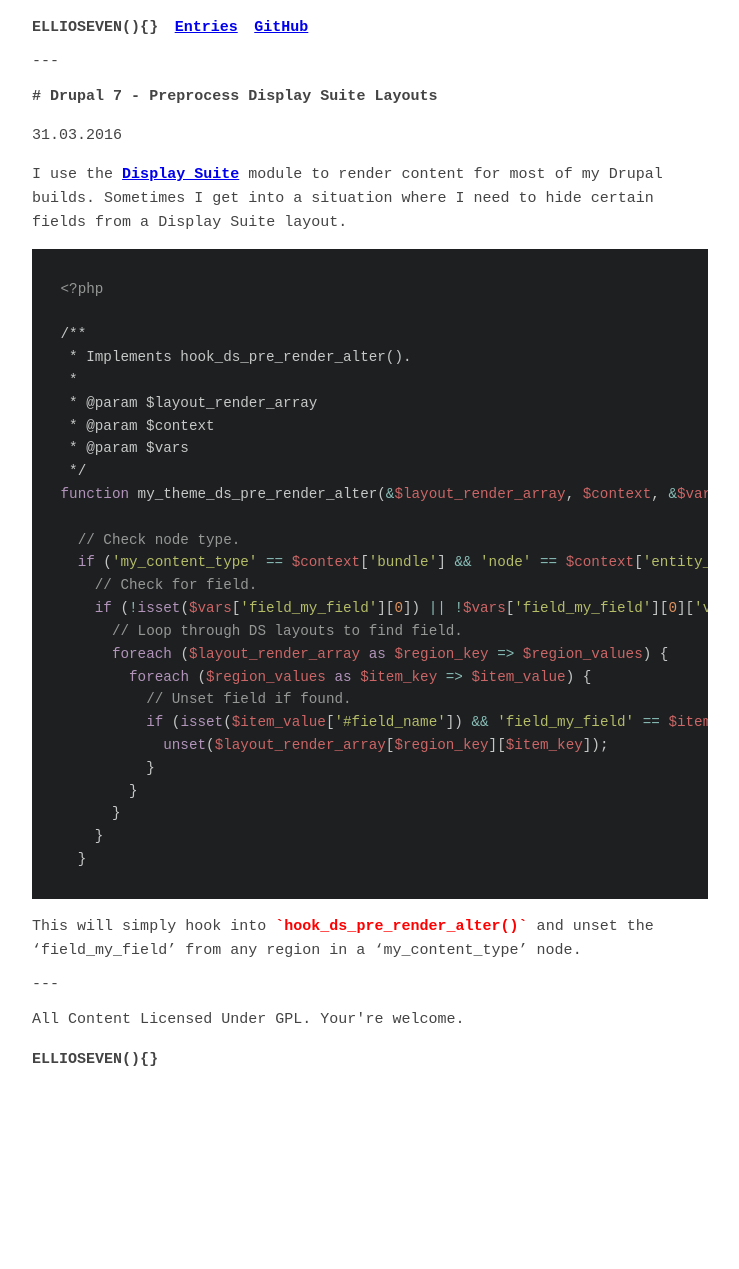
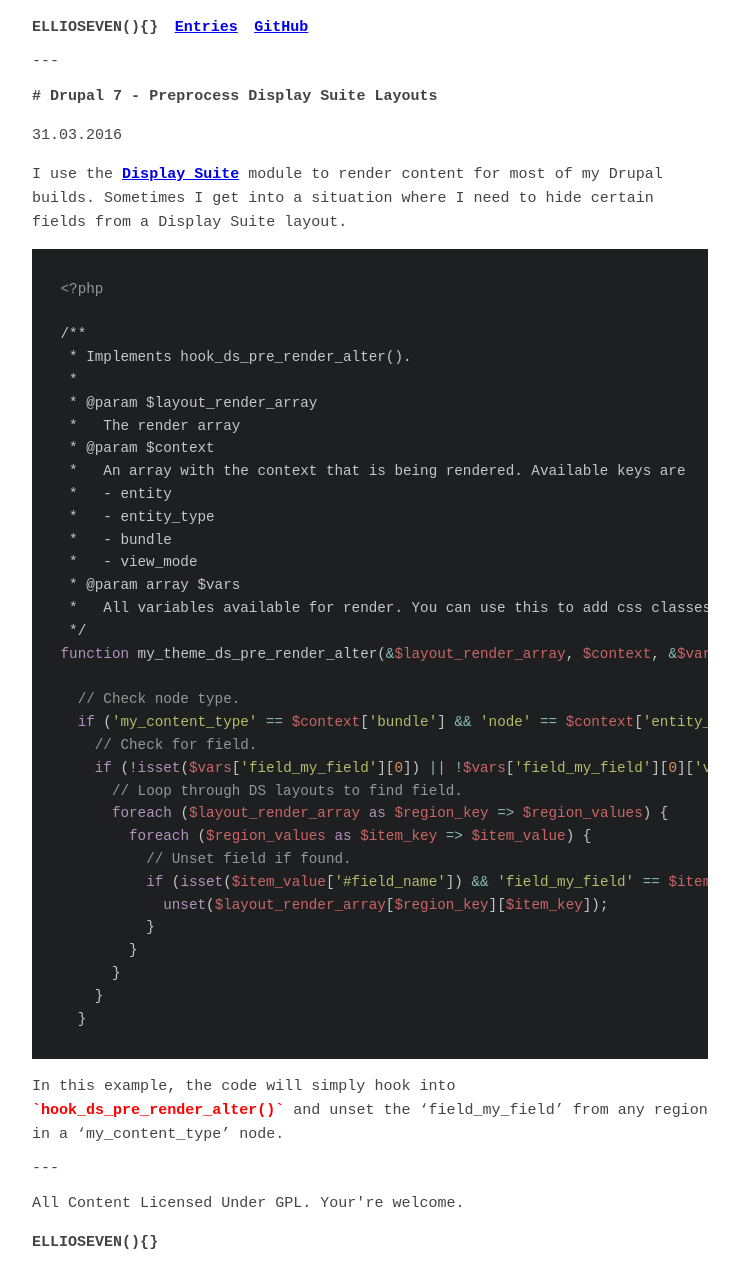
Before and after one commit to ellioseven/ellioseven.github.io, a Jekyll site: the page built from _posts/2016-03-31-drupal-7-preprocess-display-suite-layouts.markdown, in a window 1280 px wide. Shown: the whole page, without its empty margins (270-1009 px from the left). Built offline with Jekyll 4.4.1, drawn with Linux system fonts in a browser that asks for light colours; before the commit the page ends 1086 px from its top, so only the background shows below that.

Commit message:
Beef up article

```diff
--- a/_posts/2016-03-31-drupal-7-preprocess-display-suite-layouts.markdown
+++ b/_posts/2016-03-31-drupal-7-preprocess-display-suite-layouts.markdown
@@ -12,8 +12,15 @@ I use the [Display Suite](https://www.drupal.org/project/ds) module to render co
  * Implements hook_ds_pre_render_alter().
  *
  * @param $layout_render_array
+ *   The render array
  * @param $context
- * @param $vars
+ *   An array with the context that is being rendered. Available keys are
+ *   - entity
+ *   - entity_type
+ *   - bundle
+ *   - view_mode
+ * @param array $vars
+ *   All variables available for render. You can use this to add css classes.
  */
 function my_theme_ds_pre_render_alter(&$layout_render_array, $context, &$vars) {
 
@@ -35,4 +42,4 @@ function my_theme_ds_pre_render_alter(&$layout_render_array, $context, &$vars) {
 
 {% endhighlight %}
 
-This will simply hook into `hook_ds_pre_render_alter()` and unset the 'field_my_field' from any region in a 'my_content_type' node.
+In this example, the code will simply hook into `hook_ds_pre_render_alter()` and unset the 'field_my_field' from any region in a 'my_content_type' node.
```
